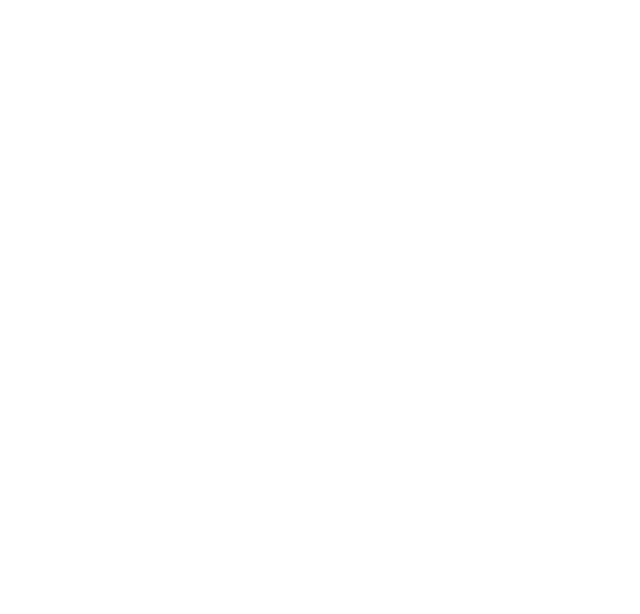
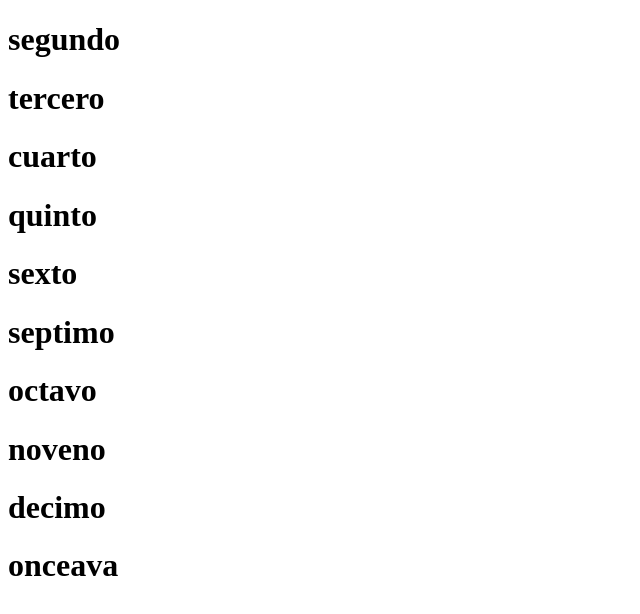
Before and after one commit to Xamio51/pagina_git_martes_2025, a plain HTML site: page index.html in a window 1280 px wide. Shown: the whole page, without its empty margins (0-640 px from the left). Drawn offline with Linux system fonts and the light colour scheme.

Commit message:
onceavo commit

```diff
--- a/index.html
+++ b/index.html
@@ -3,18 +3,20 @@
 <head>
     <meta charset="UTF-8">
     <meta name="viewport" content="width=device-width, initial-scale=1.0">
-    <title>primero</title>
-    <title>segundo</title>
-    <title>tercero</title>
-    <title>cuarto</title>
-    <title>quinto</title>
-    <title>sexto</title>
-    <title>septimo</title>
-    <title>octavo</title>
-    <title>noveno</title>
-    <title>decimo</title>
+    <title>pagina principal</title>
+
 </head>
 <body>
+    <h1>segundo</h1>
+    <h1>tercero</h1>
+    <h1>cuarto</h1>
+    <h1>quinto</h1>
+    <h1>sexto</h1>
+    <h1>septimo</h1>
+    <h1>octavo</h1>
+    <h1>noveno</h1>
+    <h1>decimo</h1>
+     <h1>onceava</h1>
 
 </body>
 </html>
```
